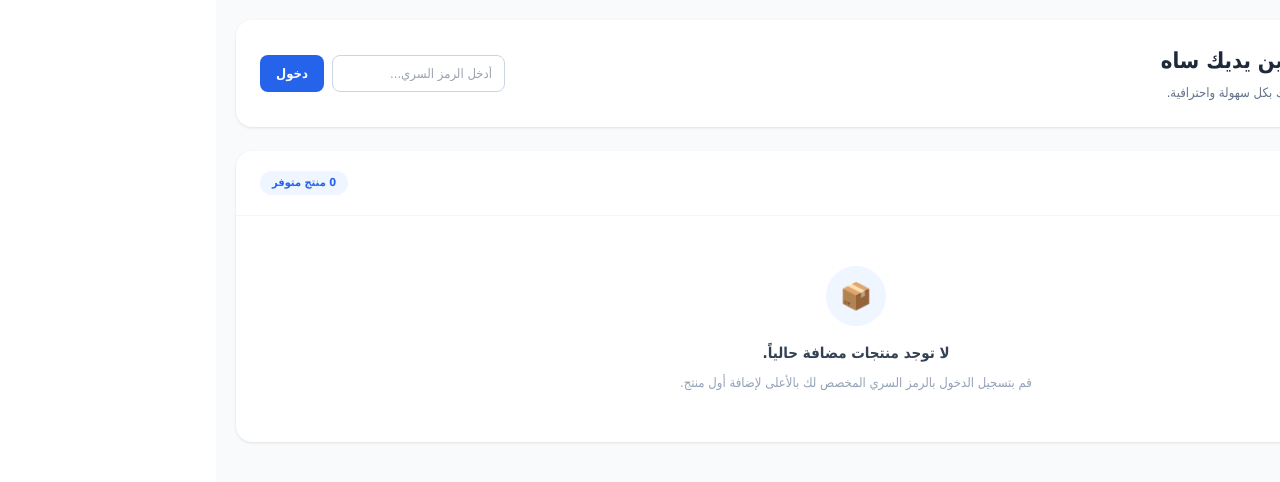
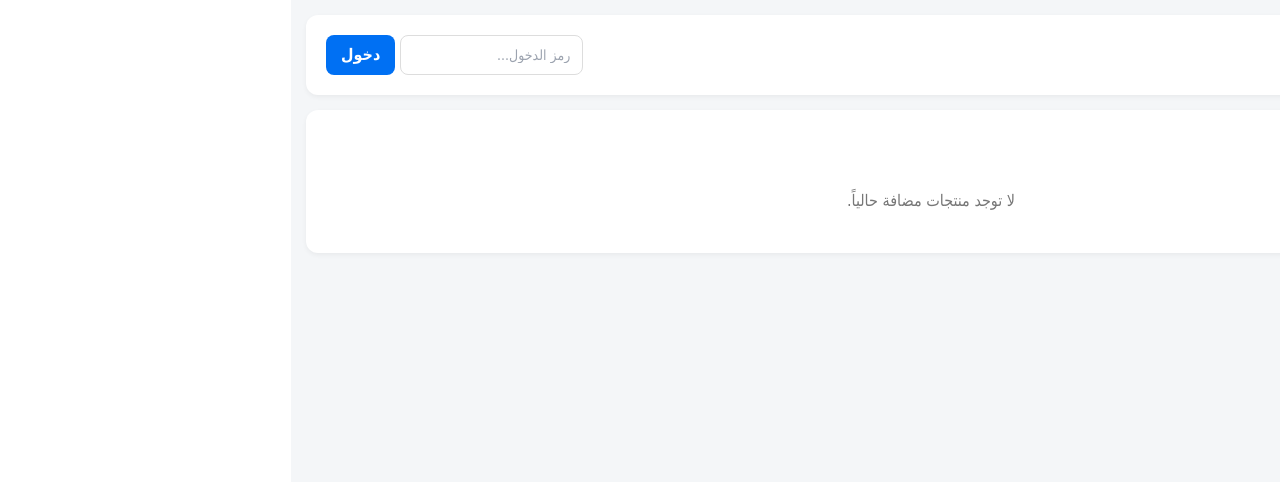
Before and after one commit to salqzym-beep/benyadeksah-admin, a Next.js app: page / in a window 1280 px wide. Shown: the top 482 px of the page. Built offline with nearby package versions, Linux system fonts and the light colour scheme.

Commit message:
Refactor AdminDashboard to Page component

```diff
--- a/app/page.js
+++ b/app/page.js
@@ -1,159 +1,94 @@
 'use client';
 import { useState } from 'react';
 
-export default function AdminDashboard() {
-  const [isAuthenticated, setIsAuthenticated] = useState(false);
-  const [tokenInput, setTokenInput] = useState('');
-  const [errorMessage, setErrorMessage] = useState('');
-
-  // قائمة المنتجات المحلية المؤقتة
+export default function Page() {
+  const [token, setToken] = useState('');
+  const [isAuth, setIsAuth] = useState(false);
   const [products, setProducts] = useState([]);
 
-  // حقول نموذج إضافة منتج جديد
-  const [productName, setProductName] = useState('');
-  const [productPrice, setProductPrice] = useState('');
-  const [productDesc, setProductDesc] = useState('');
+  const [name, setName] = useState('');
+  const [price, setPrice] = useState('');
+  const [desc, setDesc] = useState('');
 
-  // الرمز السري المعتمد (يمكنك تغليفه أو تعديله متى شئت)
+  // الرمز السري الخاص بك أو بالأشخاص المصرح لهم
   const validToken = 'sah2026';
 
   const handleLogin = (e) => {
     e.preventDefault();
-    if (tokenInput.trim() === validToken) {
-      setIsAuthenticated(true);
-      setErrorMessage('');
+    if (token === validToken) {
+      setIsAuth(true);
     } else {
-      setErrorMessage('الرمز السري غير صحيح، تأكد من الرمز المعطى لك.');
+      alert('الرمز السري غير صحيح!');
     }
   };
 
-  const handleAddProduct = (e) => {
+  const handleAdd = (e) => {
     e.preventDefault();
-    if (!productName || !productPrice) return;
-
-    const newProd = {
-      id: Date.now(),
-      name: productName,
-      price: productPrice,
-      desc: productDesc,
-    };
-
-    setProducts([newProd, ...products]);
-    setProductName('');
-    setProductPrice('');
-    setProductDesc('');
+    if (!name || !price) return;
+    const newP = { id: Date.now(), name, price, desc };
+    setProducts([newP, ...products]);
+    setName('');
+    setPrice('');
+    setDesc('');
   };
 
   return (
-    <div style={{ fontFamily: 'Tahoma, sans-serif', direction: 'rtl', backgroundColor: '#f8fafc', minHeight: '100vh', padding: '20px', margin: 0 }}>
-      {/* رأس الصفحة */}
-      <div style={{ backgroundColor: '#ffffff', padding: '24px', borderRadius: '16px', boxShadow: '0 1px 3px rgba(0,0,0,0.1)', display: 'flex', justifyContent: 'space-between', alignItems: 'center', marginBottom: '24px', flexWrap: 'wrap', gap: '16px' }}>
-        <div>
-          <h1 style={{ fontSize: '22px', fontWeight: 'bold', color: '#1e293b', margin: '0 0 6px 0' }}>
-            إدارة المنتجات - بين يديك ساه
-          </h1>
-          <p style={{ fontSize: '13px', color: '#64748b', margin: 0 }}>
-            لوحة التحكم المركزية لإدارة منتجاتك بكل سهولة واحترافية.
-          </p>
-        </div>
+    <div style={{ fontFamily: 'Tahoma, sans-serif', direction: 'rtl', backgroundColor: '#f4f6f8', minHeight: '100vh', padding: '15px' }}>
 
-        {isAuthenticated ? (
-          <div style={{ backgroundColor: '#dcfce7', color: '#166534', padding: '8px 16px', borderRadius: '12px', fontSize: '13px', fontWeight: 'bold' }}>
-            ✓ تم تسجيل الدخول بصلاحية الإضافة
-          </div>
-        ) : (
-          <form onSubmit={handleLogin} style={{ display: 'flex', gap: '8px', flexWrap: 'wrap' }}>
+      {/* الهيدر */}
+      <div style={{ background: '#fff', padding: '20px', borderRadius: '12px', boxShadow: '0 2px 5px rgba(0,0,0,0.05)', marginBottom: '15px', display: 'flex', justifyContent: 'space-between', alignItems: 'center', flexWrap: 'wrap', gap: '10px' }}>
+        <h1 style={{ fontSize: '20px', color: '#333', margin: 0 }}>🛒 بين يديك ساه - إدارة المنتجات</h1>
+
+        {!isAuth ? (
+          <form onSubmit={handleLogin} style={{ display: 'flex', gap: '5px' }}>
             <input
               type="password"
-              placeholder="أدخل الرمز السري..."
-              value={tokenInput}
-              onChange={(e) => setTokenInput(e.target.value)}
-              style={{ padding: '8px 12px', borderRadius: '8px', border: '1px solid #cbd5e1', fontSize: '13px', outline: 'none' }}
+              placeholder="رمز الدخول..."
+              value={token}
+              onChange={(e) => setToken(e.target.value)}
+              style={{ padding: '8px 12px', borderRadius: '8px', border: '1px solid #ddd', fontSize: '14px' }}
             />
-            <button type="submit" style={{ backgroundColor: '#2563eb', color: '#ffffff', border: 'none', padding: '8px 16px', borderRadius: '8px', fontSize: '13px', fontWeight: 'bold', cursor: 'pointer' }}>
-              دخول
-            </button>
+            <button type="submit" style={{ background: '#0070f3', color: '#fff', border: 'none', padding: '8px 15px', borderRadius: '8px', cursor: 'pointer', fontWeight: 'bold' }}>دخول</button>
           </form>
+        ) : (
+          <span style={{ background: '#e6ffed', color: '#22863a', padding: '6px 12px', borderRadius: '8px', fontSize: '13px', fontWeight: 'bold' }}>✓ صلاحية الإضافة مفعلة</span>
         )}
       </div>
 
-      {errorMessage && (
-        <div style={{ backgroundColor: '#fee2e2', color: '#991b1b', padding: '12px', borderRadius: '10px', marginBottom: '20px', fontSize: '13px', textAlign: 'center' }}>
-          {errorMessage}
-        </div>
-      )}
-
-      {/* نموذج إضافة منتج (لا يظهر إلا إذا أدخل الرمز الصحيح) */}
-      {isAuthenticated && (
-        <div style={{ backgroundColor: '#ffffff', padding: '24px', borderRadius: '16px', boxShadow: '0 1px 3px rgba(0,0,0,0.1)', marginBottom: '24px', border: '2px solid #2563eb' }}>
-          <h2 style={{ fontSize: '16px', fontWeight: 'bold', color: '#1e293b', margin: '0 0 16px 0' }}>➕ إضافة منتج جديد للقائمة</h2>
-          <form onSubmit={handleAddProduct} style={{ display: 'flex', flexDirection: 'column', gap: '12px' }}>
-            <input
-              type="text"
-              placeholder="اسم المنتج (مثال: عسل طبيعي)"
-              value={productName}
-              onChange={(e) => setProductName(e.target.value)}
-              style={{ padding: '10px 14px', borderRadius: '10px', border: '1px solid #cbd5e1', fontSize: '14px' }}
-              required
-            />
-            <input
-              type="text"
-              placeholder="السعر (مثال: 50$"
-              value={productPrice}
-              onChange={(e) => setProductPrice(e.target.value)}
-              style={{ padding: '10px 14px', borderRadius: '10px', border: '1px solid #cbd5e1', fontSize: '14px' }}
-              required
-            />
-            <textarea
-              placeholder="وصف مختصر للمنتج..."
-              value={productDesc}
-              onChange={(e) => setProductDesc(e.target.value)}
-              style={{ padding: '10px 14px', borderRadius: '10px', border: '1px solid #cbd5e1', fontSize: '14px', minHeight: '80px' }}
-            />
-            <button type="submit" style={{ backgroundColor: '#2563eb', color: '#ffffff', border: 'none', padding: '12px', borderRadius: '10px', fontSize: '14px', fontWeight: 'bold', cursor: 'pointer' }}>
-              حفظ ونشر المنتج
-            </button>
+      {/* نموذج الإضافة (يظهر فقط عند إدخال الرمز الصحيح) */}
+      {isAuth && (
+        <div style={{ background: '#fff', padding: '20px', borderRadius: '12px', boxShadow: '0 2px 5px rgba(0,0,0,0.05)', marginBottom: '15px', border: '2px solid #0070f3' }}>
+          <h3 style={{ margin: '0 0 12px 0', color: '#0070f3' }}>➕ إضافة منتج جديد</h3>
+          <form onSubmit={handleAdd} style={{ display: 'flex', flexDirection: 'column', gap: '10px' }}>
+            <input type="text" placeholder="اسم المنتج" value={name} onChange={(e) => setName(e.target.value)} style={{ padding: '10px', borderRadius: '8px', border: '1px solid #ddd' }} required />
+            <input type="text" placeholder="السعر" value={price} onChange={(e) => setPrice(e.target.value)} style={{ padding: '10px', borderRadius: '8px', border: '1px solid #ddd' }} required />
+            <input type="text" placeholder="الوصف" value={desc} onChange={(e) => setDesc(e.target.value)} style={{ padding: '10px', borderRadius: '8px', border: '1px solid #ddd' }} />
+            <button type="submit" style={{ background: '#22863a', color: '#fff', border: 'none', padding: '10px', borderRadius: '8px', fontWeight: 'bold', cursor: 'pointer' }}>حفظ ونشر</button>
           </form>
         </div>
       )}
 
       {/* قائمة المنتجات */}
-      <div style={{ backgroundColor: '#ffffff', borderRadius: '16px', boxShadow: '0 1px 3px rgba(0,0,0,0.1)', overflow: 'hidden' }}>
-        <div style={{ padding: '20px 24px', borderBottom: '1px solid #f1f5f9', display: 'flex', justifyContent: 'space-between', alignItems: 'center' }}>
-          <h2 style={{ fontSize: '16px', fontWeight: 'bold', color: '#1e293b', margin: 0 }}>قائمة المنتجات الحالية</h2>
-          <span style={{ fontSize: '11px', backgroundColor: '#eff6ff', color: '#2563eb', padding: '4px 12px', borderRadius: '20px', fontWeight: 'bold' }}>
-            {products.length} منتج متوفر
-          </span>
-        </div>
+      <div style={{ background: '#fff', padding: '20px', borderRadius: '12px', boxShadow: '0 2px 5px rgba(0,0,0,0.05)' }}>
+        <h3 style={{ margin: '0 0 15px 0', color: '#333' }}>📦 المنتجات الحالية ({products.length})</h3>
 
         {products.length === 0 ? (
-          <div style={{ padding: '50px 20px', textAlign: 'center' }}>
-            <div style={{ maxWidth: '380px', margin: '0 auto' }}>
-              <div style={{ width: '60px', height: '60px', backgroundColor: '#eff6ff', color: '#2563eb', borderRadius: '50%', display: 'flex', alignItems: 'center', justifyContent: 'center', margin: '0 auto 16px auto', fontSize: '26px' }}>
-                📦
-              </div>
-              <h3 style={{ fontSize: '15px', fontWeight: 'bold', color: '#334155', margin: '0 0 8px 0' }}>
-                لا توجد منتجات مضافة حالياً.
-              </h3>
-              <p style={{ fontSize: '13px', color: '#94a3b8', margin: 0 }}>
-                قم بتسجيل الدخول بالرمز السري المخصص لك بالأعلى لإضافة أول منتج.
-              </p>
-            </div>
-          </div>
+          <p style={{ color: '#777', textAlign: 'center', padding: '20px' }}>لا توجد منتجات مضافة حالياً.</p>
         ) : (
-          <div style={{ padding: '20px', display: 'grid', gap: '15px' }}>
-            {products.map((p) => (
-              <div key={p.id} style={{ padding: '16px', borderRadius: '12px', border: '1px solid #e2e8f0', display: 'flex', justifyContent: 'space-between', alignItems: 'center', backgroundColor: '#fdfdfd' }}>
+          <div style={{ display: 'grid', gap: '10px' }}>
+            {products.map(p => (
+              <div key={p.id} style={{ padding: '15px', borderRadius: '8px', border: '1px solid #eee', background: '#fafafa', display: 'flex', justifyContent: 'space-between', alignItems: 'center' }}>
                 <div>
-                  <h4 style={{ margin: '0 0 4px 0', fontSize: '16px', color: '#1e293b' }}>{p.name}</h4>
-                  <p style={{ margin: '0 0 6px 0', fontSize: '13px', color: '#64748b' }}>{p.desc}</p>
-                  <span style={{ fontSize: '14px', fontWeight: 'bold', color: '#16a34a' }}>{p.price}</span>
+                  <h4 style={{ margin: '0 0 5px 0', color: '#111' }}>{p.name}</h4>
+                  <p style={{ margin: 0, fontSize: '13px', color: '#666' }}>{p.desc}</p>
                 </div>
+                <span style={{ fontWeight: 'bold', color: '#0070f3', fontSize: '15px' }}>{p.price}</span>
               </div>
             ))}
           </div>
         )}
       </div>
+
     </div>
   );
-       }
+          }
```
